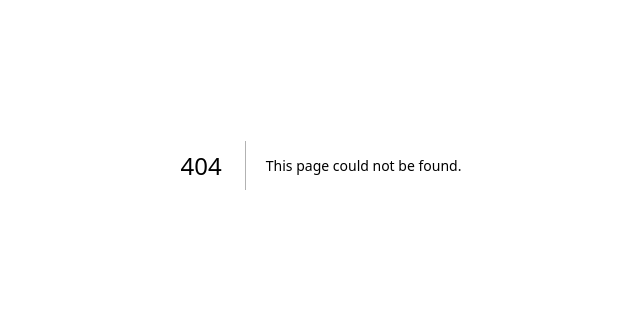
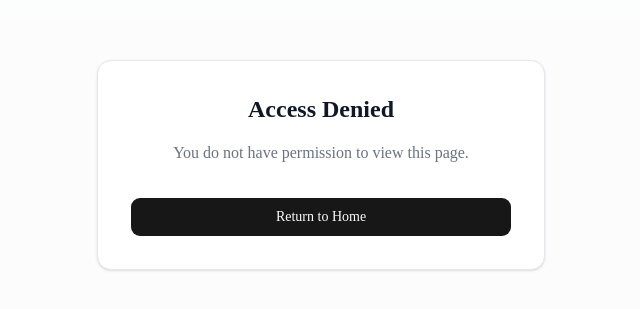
Before and after one commit to iam-AmirKhan/ebook-platform, a Next.js app: page /forbidden in a window 1280 px wide. Before the commit this address had no page. Shown: the part 235-544 px from the top of the page, without its empty margins (319-959 px from the left). Built offline with nearby package versions, Linux system fonts and the light colour scheme.

Commit message:
feat: add role-based authorization

```diff
--- /dev/null
+++ b/src/app/admin-test/page.tsx
@@ -0,0 +1,18 @@
+import { requireAdmin } from "@/lib/auth/authorization";
+
+export default async function AdminTestPage() {
+  const user = await requireAdmin();
+
+  return (
+    <div className="flex min-h-screen items-center justify-center bg-gray-50/50 p-4 dark:bg-gray-950">
+      <div className="w-full max-w-md rounded-xl border border-gray-200 bg-white p-8 text-center shadow-sm dark:border-gray-800 dark:bg-gray-900">
+        <h1 className="mb-4 text-2xl font-bold text-gray-900 dark:text-white">
+          Admin Test Page
+        </h1>
+        <p className="text-gray-500 dark:text-gray-400">
+          Welcome, <strong>{user.name}</strong>. You have ADMIN privileges.
+        </p>
+      </div>
+    </div>
+  );
+}
--- /dev/null
+++ b/src/app/author-test/page.tsx
@@ -0,0 +1,18 @@
+import { requireAuthor } from "@/lib/auth/authorization";
+
+export default async function AuthorTestPage() {
+  const user = await requireAuthor();
+
+  return (
+    <div className="flex min-h-screen items-center justify-center bg-gray-50/50 p-4 dark:bg-gray-950">
+      <div className="w-full max-w-md rounded-xl border border-gray-200 bg-white p-8 text-center shadow-sm dark:border-gray-800 dark:bg-gray-900">
+        <h1 className="mb-4 text-2xl font-bold text-gray-900 dark:text-white">
+          Author Test Page
+        </h1>
+        <p className="text-gray-500 dark:text-gray-400">
+          Welcome, <strong>{user.name}</strong>. You have AUTHOR or ADMIN privileges.
+        </p>
+      </div>
+    </div>
+  );
+}
--- /dev/null
+++ b/src/app/forbidden/page.tsx
@@ -0,0 +1,20 @@
+import Link from "next/link";
+import { Button } from "@/components/ui/button";
+
+export default function ForbiddenPage() {
+  return (
+    <div className="flex min-h-screen items-center justify-center bg-gray-50/50 p-4 dark:bg-gray-950">
+      <div className="w-full max-w-md rounded-xl border border-gray-200 bg-white p-8 text-center shadow-sm dark:border-gray-800 dark:bg-gray-900">
+        <h1 className="mb-4 text-2xl font-bold text-gray-900 dark:text-white">
+          Access Denied
+        </h1>
+        <p className="mb-8 text-gray-500 dark:text-gray-400">
+          You do not have permission to view this page.
+        </p>
+        <Link href="/">
+          <Button className="w-full h-10">Return to Home</Button>
+        </Link>
+      </div>
+    </div>
+  );
+}
--- /dev/null
+++ b/src/lib/auth/authorization.ts
@@ -0,0 +1,21 @@
+import { requireUser } from "@/lib/auth/session";
+import { redirect } from "next/navigation";
+import { UserRole } from "@/models/User";
+
+export async function requireRole(...roles: UserRole[]) {
+  const user = await requireUser();
+
+  if (!roles.includes(user.role as UserRole)) {
+    redirect("/forbidden");
+  }
+
+  return user;
+}
+
+export async function requireAdmin() {
+  return requireRole("ADMIN");
+}
+
+export async function requireAuthor() {
+  return requireRole("AUTHOR", "ADMIN");
+}
```
